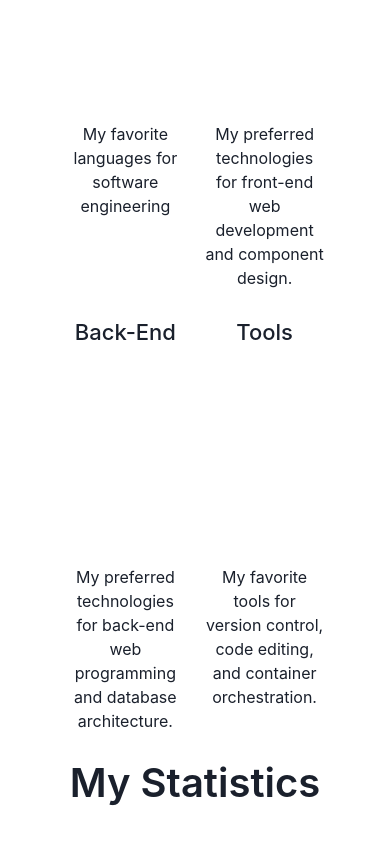
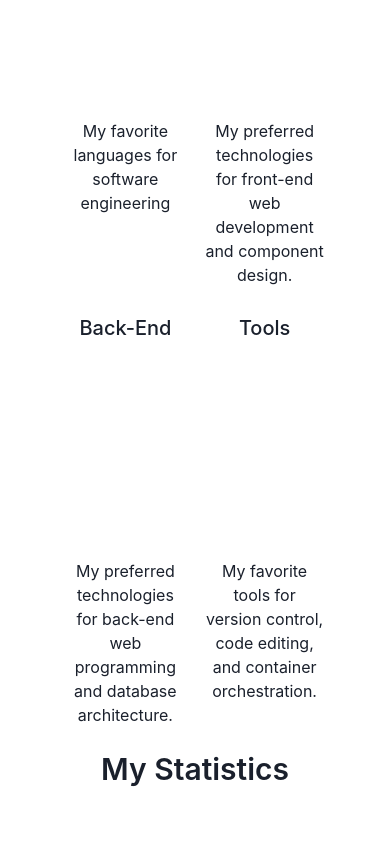
Before and after one commit to Rajendra3049/Rajendra3049.github.io, a React (Create React App) app: page / in a window 390 px wide. Shown: the part 918-1762 px from the top of the page. Built offline with nearby package versions, Linux system fonts and the light colour scheme.

Commit message:
fix css for mobile screen

```diff
--- a/src/styles/skills.module.css
+++ b/src/styles/skills.module.css
@@ -116,7 +116,7 @@
     border: 0px solid blue;
   }
   .main_box > div > h1 {
-    font-size: 22px;
+    font-size: 20px;
     font-weight: 500;
     text-align: center;
     margin-bottom: 2%;
--- a/src/styles/statistics.module.css
+++ b/src/styles/statistics.module.css
@@ -30,4 +30,11 @@
     gap: 20px;
     margin: auto;
   }
+  .main_heading {
+    border: 0px solid blue;
+    font-size: 30px;
+    font-weight: 600;
+    text-align: center;
+    margin-bottom: 35px;
+  }
 }
```
